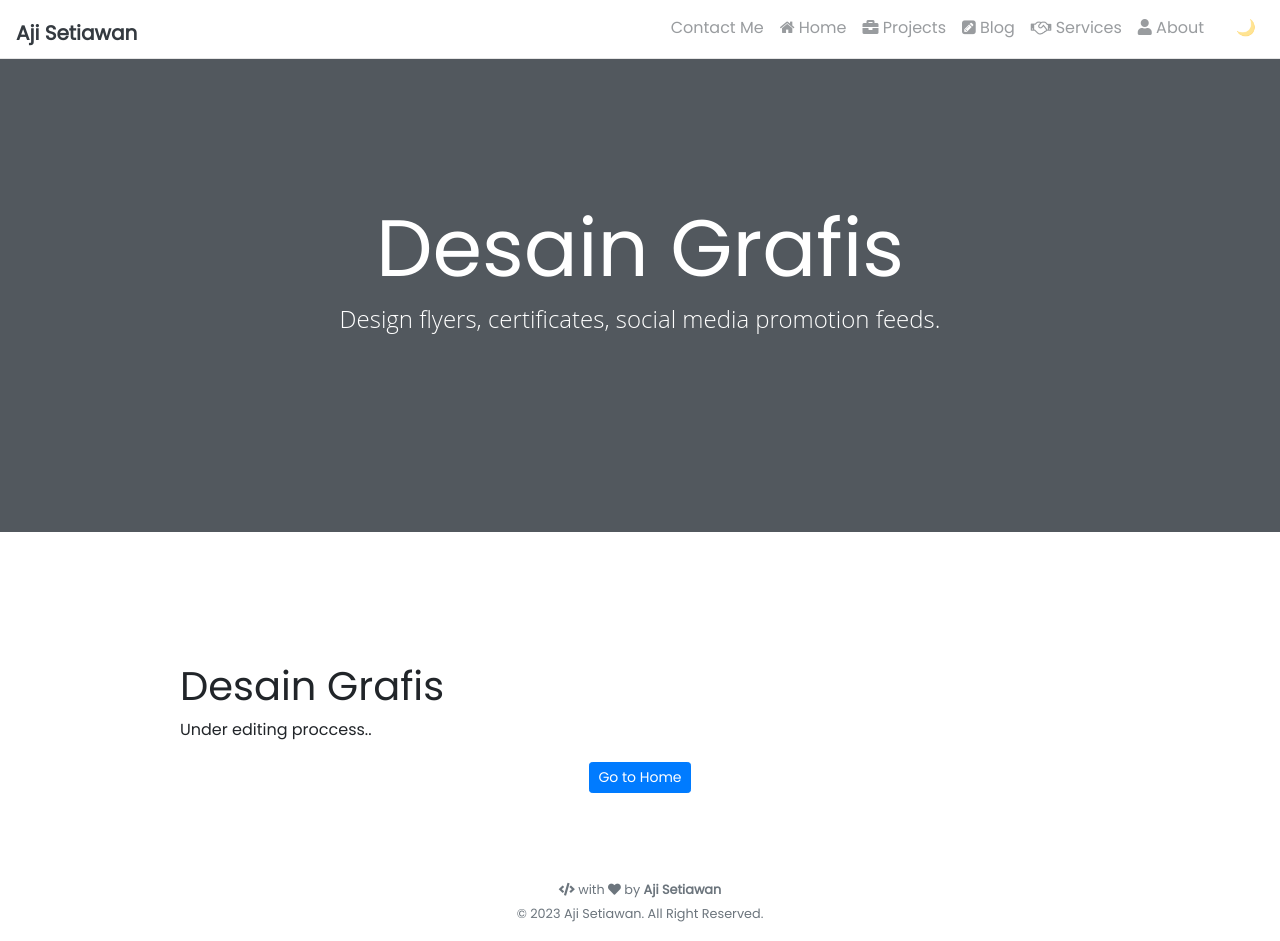
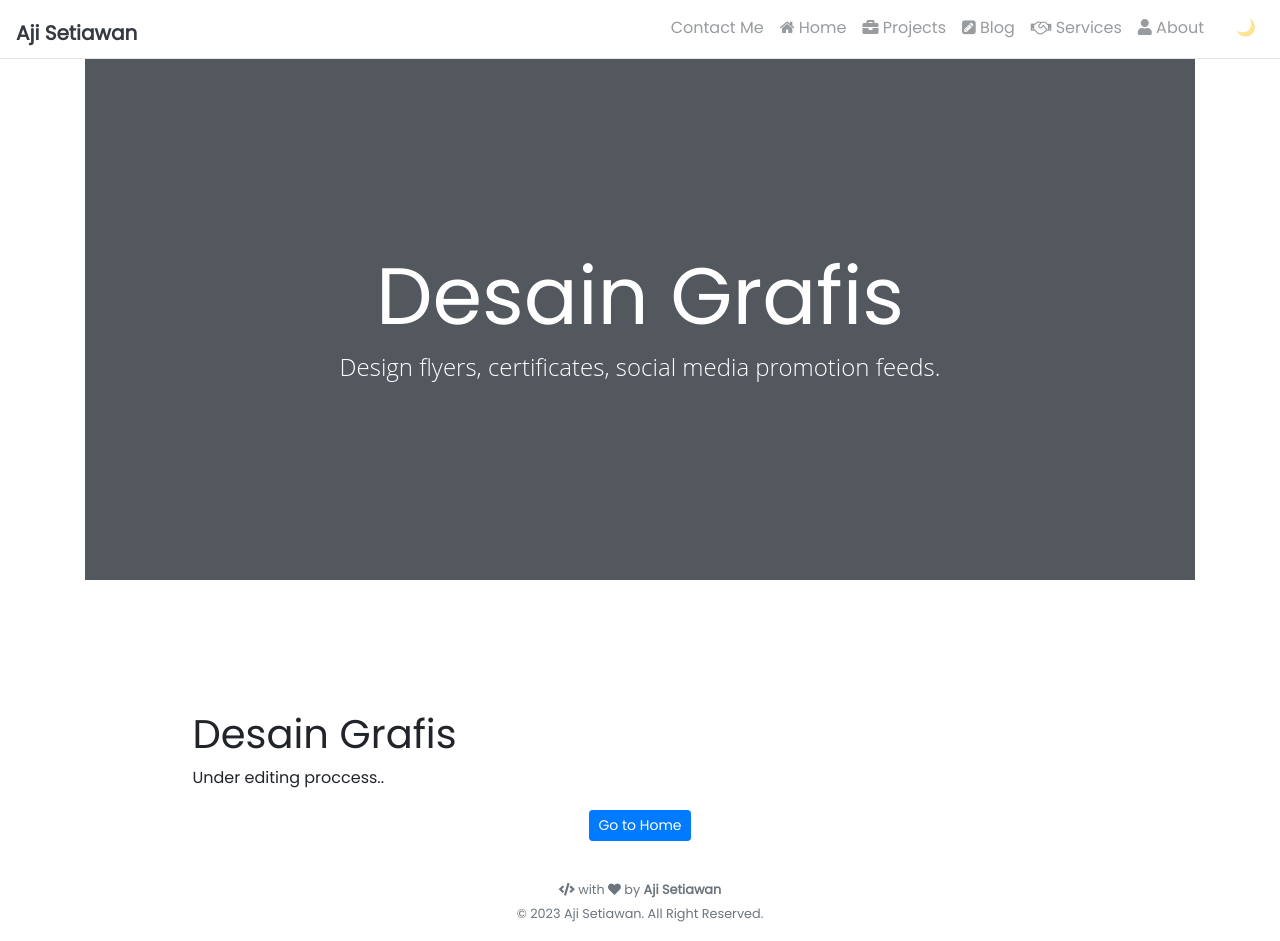
Before and after one commit to ajisetiawan716/ajisetiawan716.github.io, a Jekyll site: the page built from _service/Desain Grafis.md, in a window 1280 px wide and 941 px high. Built offline with Jekyll 4.4.1, drawn with Linux system fonts in a browser that asks for light colours; nearby versions of some CDN libraries; comment, search, counter and statistics services are not loaded.

Commit message:
Update default.html

```diff
--- a/_layouts/default.html
+++ b/_layouts/default.html
@@ -12,7 +12,7 @@
 
 <body class="h-100 d-flex flex-column">
 
-<main>
+<main class="flex-shrink-0 container mt-5">
     {% include navbar.html %}
     {{ content }}
 </main>
```
